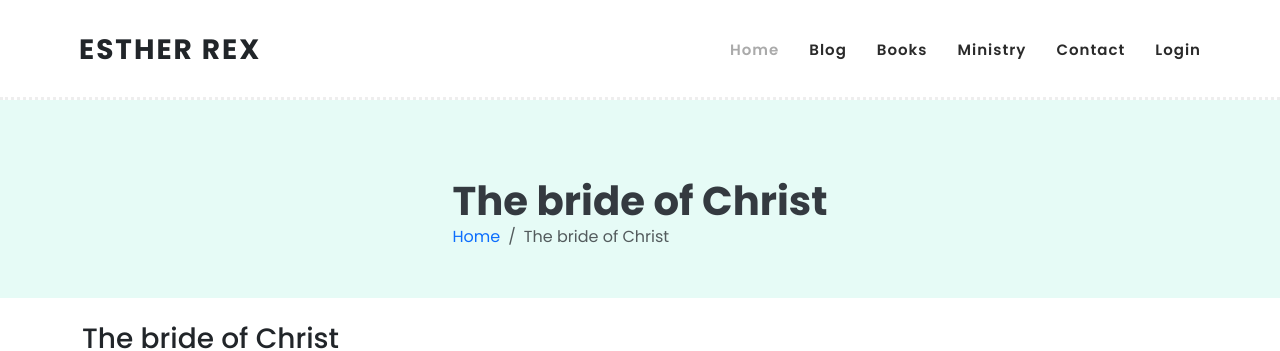
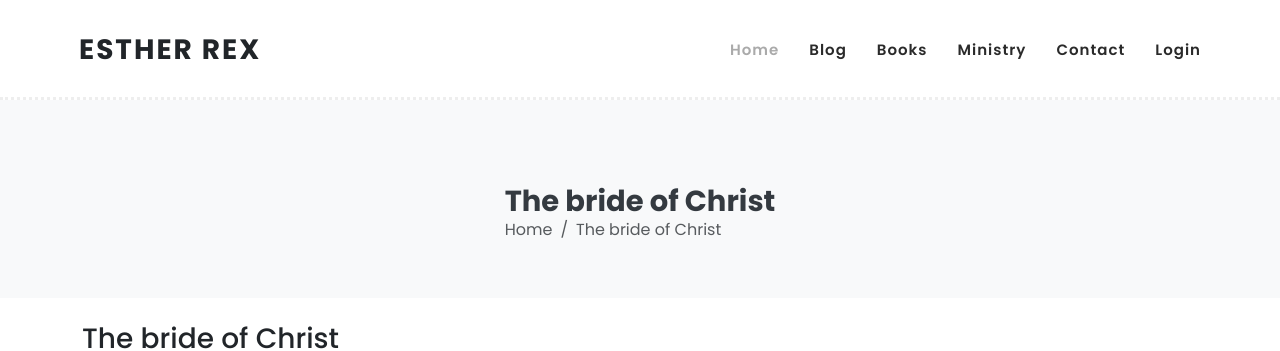
Before and after one commit to OsimFavour/esther-rex, a React (Create React App) app: page /blog/1 in a window 1280 px wide. Shown: the top 351 px of the page. Built offline with nearby package versions, Linux system fonts and the light colour scheme.

Commit message:
Change view image

```diff
--- a/src/App.css
+++ b/src/App.css
@@ -63,6 +63,7 @@ html, body {
 
 a {
   text-decoration: none !important;
+  color: rgba(33, 37, 41, 0.75);
 }
 
 h1, h2, h3, h4, h5, h6 {
--- a/src/routes/blog-view/blog-view.component.jsx
+++ b/src/routes/blog-view/blog-view.component.jsx
@@ -20,7 +20,7 @@ const BlogView = () => {
                 <div className="mt-5">
                     <h1 className="title">{blog.title}</h1>
                     <ol className="breadcrumb pb-0">
-                        <li className="breadcrumb-item"><Link to="/">Home</Link></li>
+                        <li className="breadcrumb-item text-dark"><Link to="/">Home</Link></li>
                         <li className="breadcrumb-item active" aria-current="page">{blog.title}</li>
                     </ol>
                 </div>
--- a/src/routes/blog-view/blog-view.component.scss
+++ b/src/routes/blog-view/blog-view.component.scss
@@ -17,7 +17,7 @@
 
   .page-header.page-header-mini {
     height: 250px;
-    background: #e6fbf6;
+    background: #f8f9fa;
     display: -webkit-box;
     display: -webkit-flex;
     display: -ms-flexbox;
@@ -42,6 +42,7 @@
     font-size: calc(38px + (50 - 48) * ((100vw - 320px) / (1200 - 320)));
     z-index: 10;
     font-weight: bold;
+    font-size: 29px;
   }
 
   .page-header.page-header-mini:after {
```
